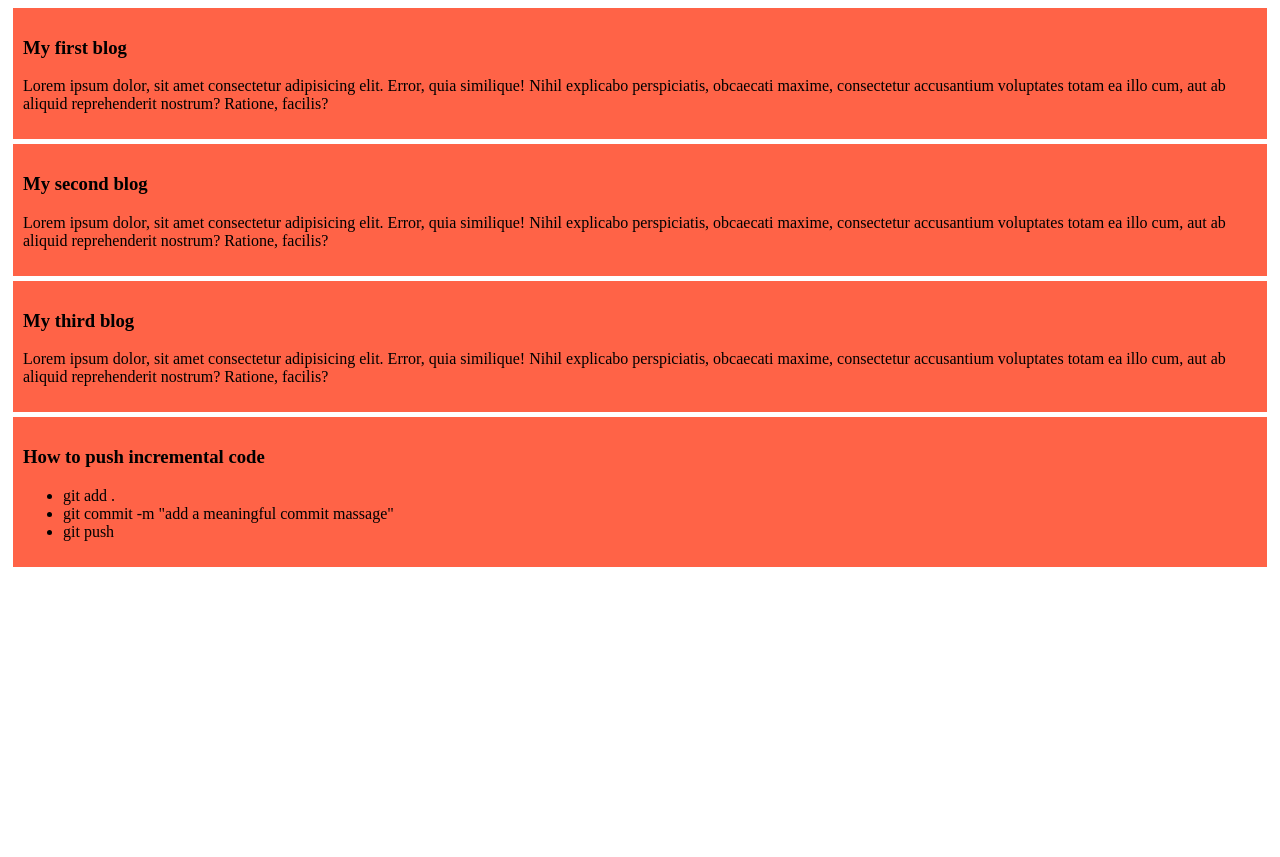
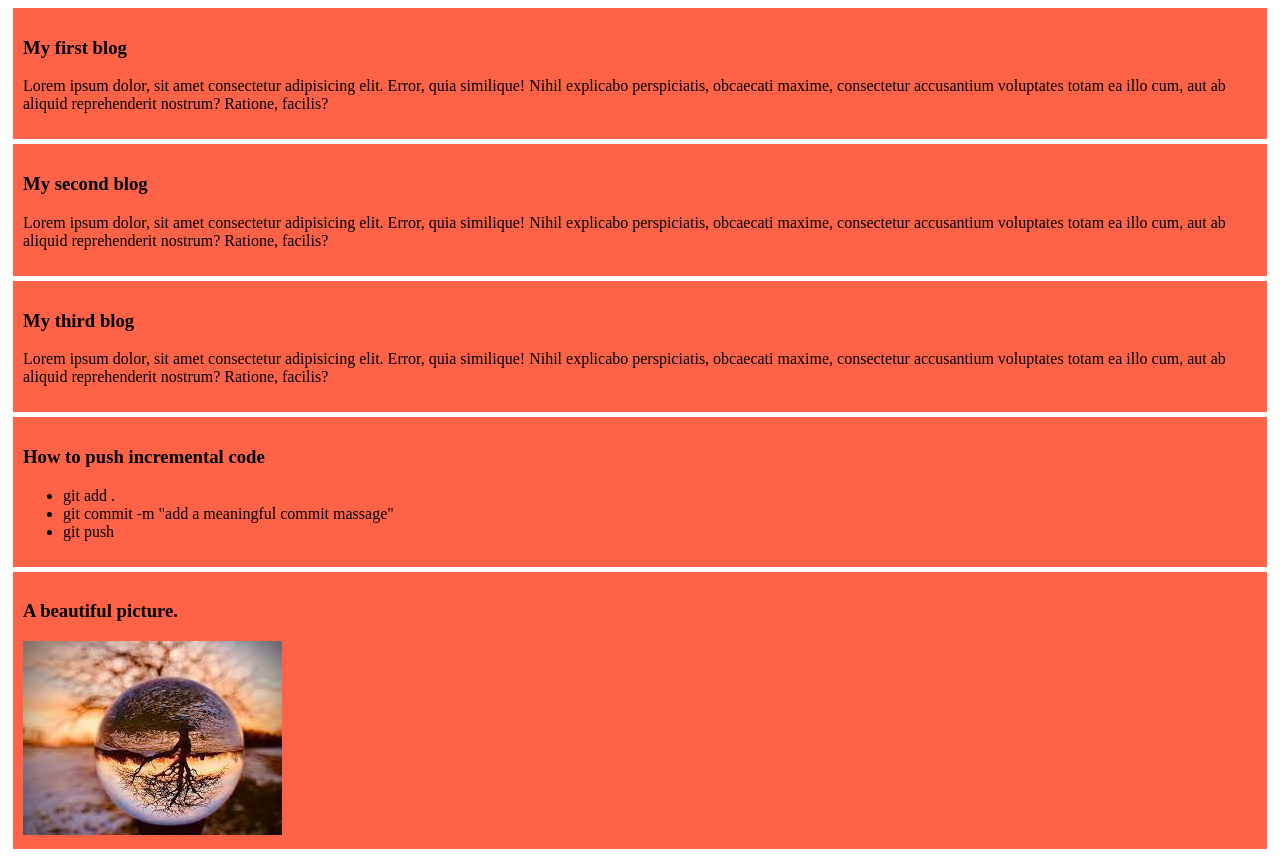
Before and after one commit to mushfiqul1888/my-simple-website, a plain HTML site: page index.html in a window 1280 px wide. Before the commit the page ends 800 px from the top, so only its background shows below. Drawn offline with Linux system fonts and the light colour scheme.

Commit message:
added a picture

```diff
--- a/index.html
+++ b/index.html
@@ -36,5 +36,9 @@
             <li>git push</li>
         </ul>
     </div>
+    <div>
+        <h3>A beautiful picture.</h3>
+        <img src="images/download.jpg" alt="">
+    </div>
 </body>
 </html>
```
Also changed, not shown: images/download (1).jpg (added), images/download.jpg (added).
